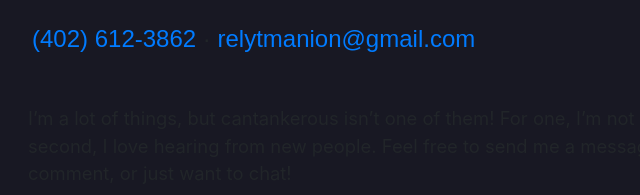
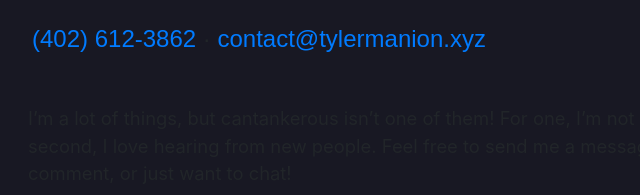
Before and after one commit to rel1ght/rel1ght.github.com, a website with bundled scripts: page index.html in a window 1280 px wide. Shown: the part 338-533 px from the top of the page, 292-932 px from the left. Built offline with nearby package versions, Linux system fonts and the light colour scheme; a web font is replaced by a local one.

Commit message:
changed email

```diff
--- a/index.html
+++ b/index.html
@@ -80,7 +80,7 @@
         </div>
         <br>
         <div class="subheading mb-5 ml-1"><a href="tel:402-612-3862">(402) 612-3862</a> ·
-          <a class = "text-lowercase"href="mailto:relytmanion@gmail.com">relytmanion@gmail.com</a>
+          <a class = "text-lowercase"href="mailto:contact@tylermanion.xyz">contact@tylermanion.xyz</a>
         </div>
         <p class="lead mb-5 ">I’m a lot of things, but cantankerous isn’t one of them! For one, I’m not a cranky old man (yet), and second, I love hearing from new people. Feel free to send me a message if you have a question, comment, or just want to chat!</p>
         <div class="social-icons">
```
